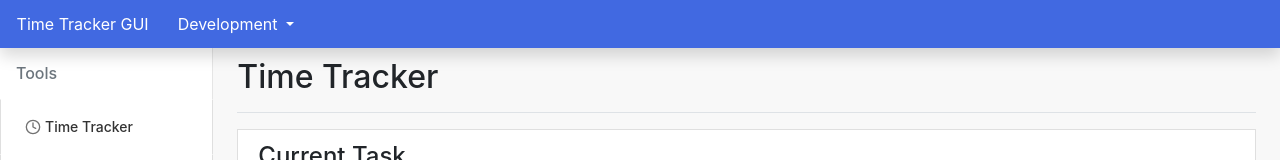
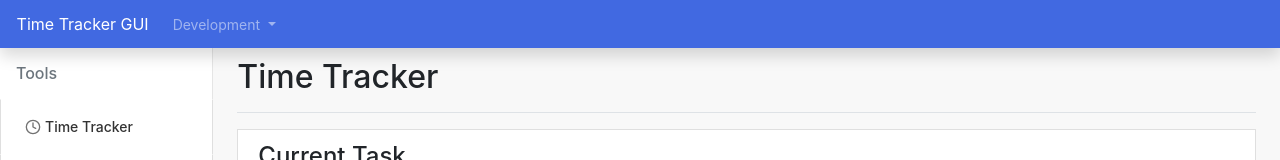
Before and after one commit to k-makino-jp/time-tracker-gui, a Vue app: page / in a window 1280 px wide. Shown: the top 160 px of the page. Built offline with nearby package versions, Linux system fonts and the light colour scheme.

Commit message:
improve header

```diff
--- a/src/components/MyHeader.vue
+++ b/src/components/MyHeader.vue
@@ -3,16 +3,22 @@
     <nav class="navbar navbar-expand-lg fixed-top navbar-dark flex-md-nowrap p-0 shadow">
       <div class="container-fluid">
         <a class="navbar-brand" href="index.html">Time Tracker GUI</a>
-        <div class="dropdown collapse navbar-collapse" id="navbarSupportedContent">
-          <button class="btn dropdown-toggle" type="button" id="dropdownMenuButton" data-toggle="dropdown"
-            aria-haspopup="true" aria-expanded="false">
-            Development
-          </button>
-          <div class="dropdown-menu" aria-labelledby="dropdownMenuButton">
-            <a class="dropdown-item" target="_blank" href="https://v3.ja.vuejs.org/guide/introduction.html">Vue.js</a>
-            <a class="dropdown-item" target="_blank"
-              href="https://getbootstrap.jp/docs/5.0/getting-started/introduction/">Bootstrap</a>
-          </div>
+
+        <div class="collapse navbar-collapse" id="navbarSupportedContent">
+          <ul class="navbar-nav mr-auto">
+            <li class="nav-item dropdown">
+              <a class="nav-link dropdown-toggle" href="#" id="navbarDropdown" role="button" data-toggle="dropdown"
+                aria-haspopup="true" aria-expanded="false">
+                Development
+              </a>
+              <div class="dropdown-menu" aria-labelledby="navbarDropdown">
+                <a class="dropdown-item" target="_blank"
+                  href="https://v3.ja.vuejs.org/guide/introduction.html">Vue.js</a>
+                <a class="dropdown-item" target="_blank"
+                  href="https://getbootstrap.jp/docs/5.0/getting-started/introduction/">Bootstrap</a>
+              </div>
+            </li>
+          </ul>
         </div>
       </div>
     </nav>
```
